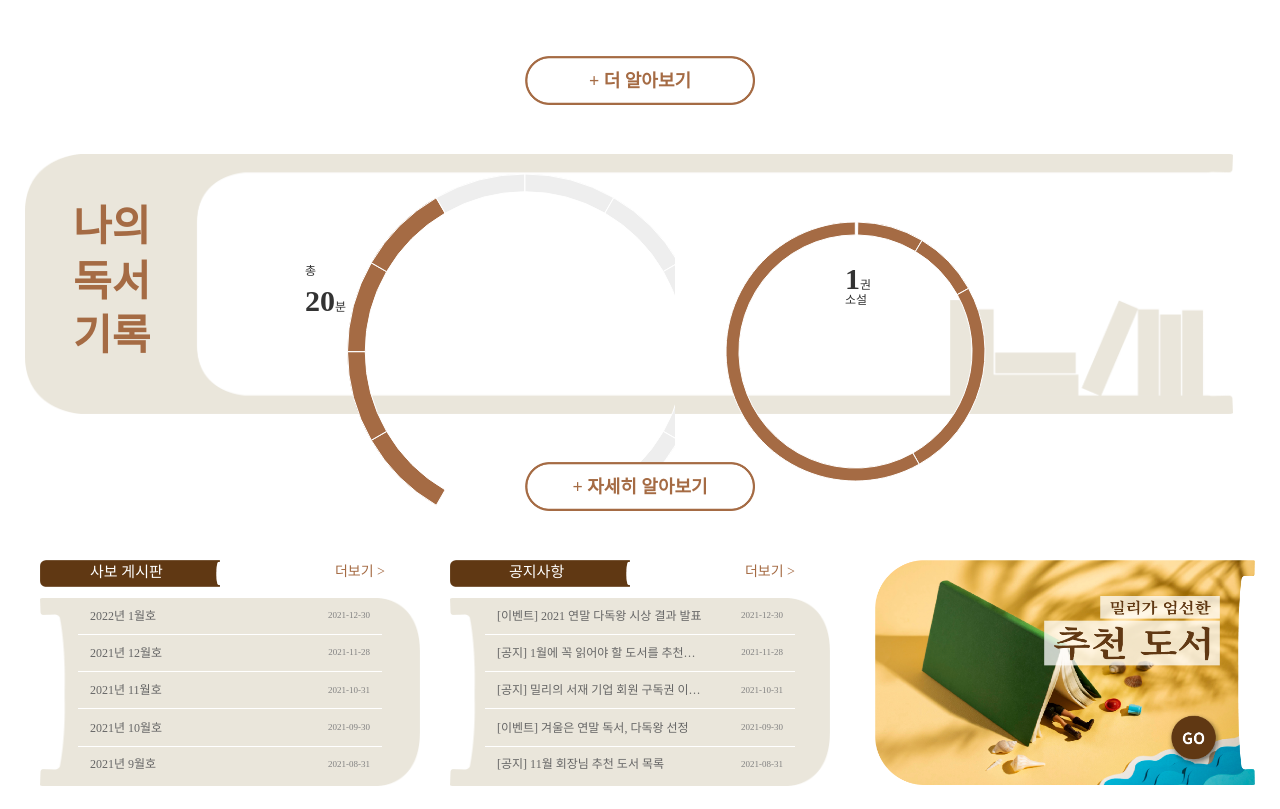
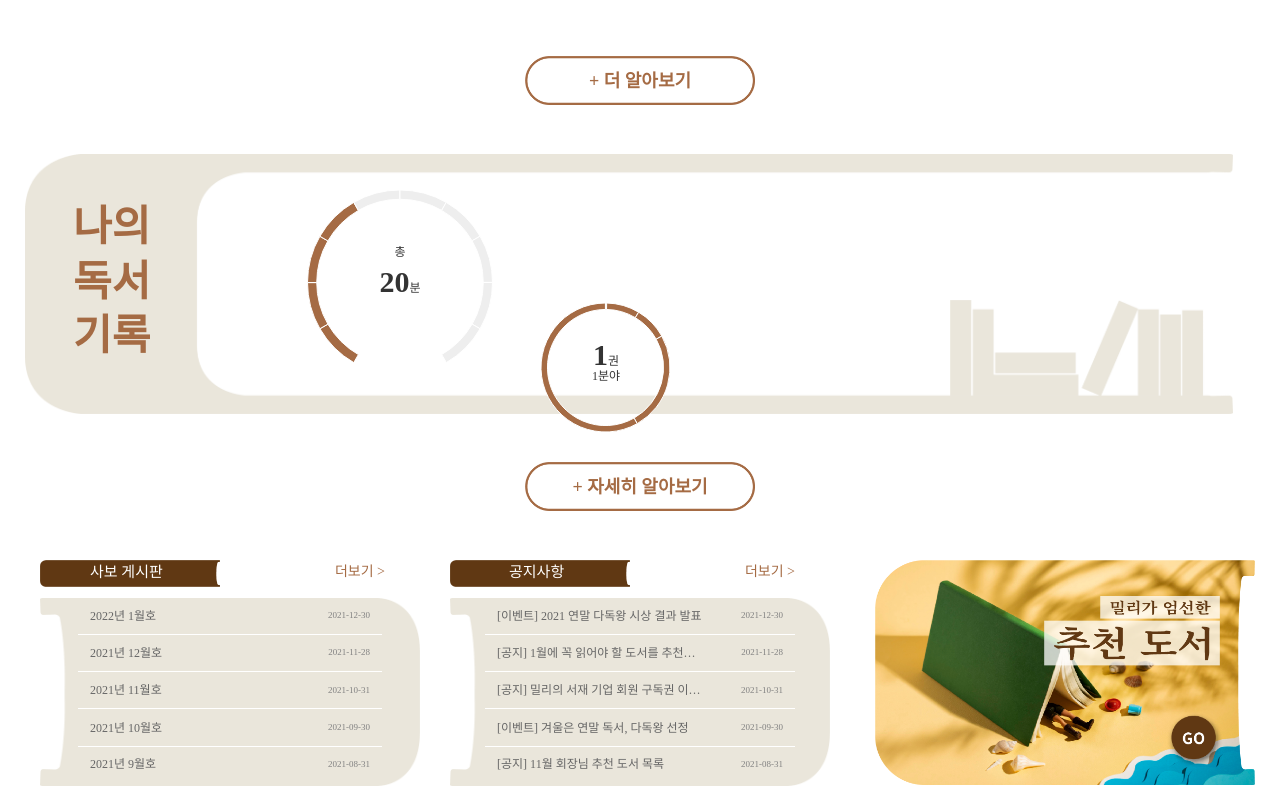
Before and after one commit to JinminYANG/django, a Django app: page /main/ in a window 1280 px wide. Shown: the part 947-1756 px from the top of the page. Run offline with Django 4.2, Linux system fonts and the light colour scheme; data that the repository does not hold is empty; some libraries are stand-ins or nearby versions.

Commit message:
chart responsive test

```diff
--- a/MILcomLib/library/static/css/main.css
+++ b/MILcomLib/library/static/css/main.css
@@ -334,8 +334,37 @@
     position: absolute;
     left: 200px;
     height: 250px;
-    /*margin-left: 100px;*/
+    /*margin-left: 50px;*/
 }
+
+
+
+
+.my_reading_record_content_times {
+    display: grid;
+}
+
+
+.my_reading_record_content_times .highcharts-figure {
+    /*width: 300px;*/
+    /*height: 230px;*/
+/*    max-width: 300px;
+    min-height: 230px;
+    max-height: 230px;*/
+    /*width: 100%;*/
+    /*height: 100%;*/
+}
+
+
+#my_reading_record_content_times_container{
+    /*height: 230px;*/
+    /*min-width: 200px;*/
+    /*max-width: 300px;*/
+    /*width: 100%;*/
+    /*height: 100%;*/
+}
+
+
 
 
 .mypage_more{
--- a/MILcomLib/library/templates/main.html
+++ b/MILcomLib/library/templates/main.html
@@ -246,10 +246,11 @@
                 <h3 class="my_reading_record_title">나의<br>독서<br>기록</h3>
                 <div class="my_reading_record_content row">
 
-                <div class="my_reading_record_content_times col">
+                    <div class="my_reading_record_content_times col-6 py-3">
                         <figure class="highcharts-figure">
                             <div id="my_reading_record_content_times_container"></div>
                         </figure>
+
                         <script>
 
                             {% comment %}
@@ -267,7 +268,7 @@
                                 colors: ['#A56B44', '#A56B44', '#A56B44', '#A56B44', '#EEEEEE', '#EEEEEE', '#EEEEEE', '#EEEEEE', '#EEEEEE', '#EEEEEE']
                             });
 
-                        Highcharts.chart('my_reading_record_content_times_container', {
+                            let timesChart = Highcharts.chart('my_reading_record_content_times_container', {
                                 chart: {
                                     plotBackgroundColor: null,
                                     plotBorderWidth: 0,
@@ -276,7 +277,8 @@
                                     style: {
                                         fontFamily: 'Noto Serif KR'
                                     },
-                                {#width: 250,#}
+                                    width: 350,
+                                    height: 230
                                 },
                                 title: {
                                     {% comment %}
@@ -286,10 +288,10 @@
                                     {% endcomment %}
 
                                     text: `<div style="font-size: 12px; text-align: center;">총<br><strong style="font-size: 30px;">20</strong>분</div>`,
-                                align: 'middle',
+                                    align: 'center',
                                     verticalAlign: 'middle',
-                                x: 70,
-                                y: -50,
+                                    x: 0,
+                                    y: 0,
                                 },
                                 tooltip: {
                                     enabled: false
@@ -339,20 +341,20 @@
                                 {% comment %}responsive: {
                                     rules: [{
                                         condition: {
-                                        maxWidth: 200
+                                            maxWidth: 500
                                         },
                                     }],
-                                plotOptions: {
-                                    pie: {
-                                        center: ['80%', '23%'],
-                                        size: '10%'
-                                    }
-                                },
                                 },{% endcomment %}
                             });
+
+                            {#timesChart.setSize(300,200);#}
+                            {% comment %}window.onresize = function(e) {
+                                timesChart.setSize(e.target.innerWidth, null, false)
+                            }{% endcomment %}
+
                         </script>
                     </div>
-                <div class="my_reading_record_content_count col">
+                    <div class="my_reading_record_content_count col-6 py-3">
                         <figure class="highcharts-figure">
                             <div id="my_reading_record_content_count_container"></div>
                         </figure>
@@ -360,7 +362,8 @@
                             Highcharts.setOptions({
                                 colors: ['#A56B44', '#A56B44', '#A56B44', '#A56B44', '#A56B44', '#EEEEEE', '#EEEEEE', '#EEEEEE', '#EEEEEE', '#EEEEEE']
                             });
-                        Highcharts.chart('my_reading_record_content_count_container', {
+
+                            let countChart = Highcharts.chart('my_reading_record_content_count_container', {
                                 chart: {
                                     plotBackgroundColor: null,
                                     plotBorderWidth: 0,
@@ -370,7 +373,8 @@
                                     style: {
                                         fontFamily: 'Noto Serif KR'
                                     },
-                                {#width: 250,#}
+                                    {#width: 350,#}
+                                    {#height: 230#}
                                 },
                                 title: {
                                     {% comment %}
@@ -379,11 +383,11 @@
                                         text: `<div style="font-size: 12px;"><strong style="font-size: 30px;">{{ record.my_read_count }}</strong>권<br>{{ record.my_category }}</div>`,
                                     {% endcomment %}
 
-                                text: `<div style="font-size: 12px;"><strong style="font-size: 30px;">1</strong>권<br>소설</div>`,
-                                align: 'middle',
+                                    text: `<div style="font-size: 12px;"><strong style="font-size: 30px;">1</strong>권<br>1분야</div>`,
+                                    align: 'center',
                                     verticalAlign: 'middle',
-                                x: 130,
-                                y: -40,
+                                    x: 0,
+                                    y: 20,
                                 },
                                 tooltip: {
                                     enabled: false,
```
Lines whose indentation alone changed are shown as unchanged.
